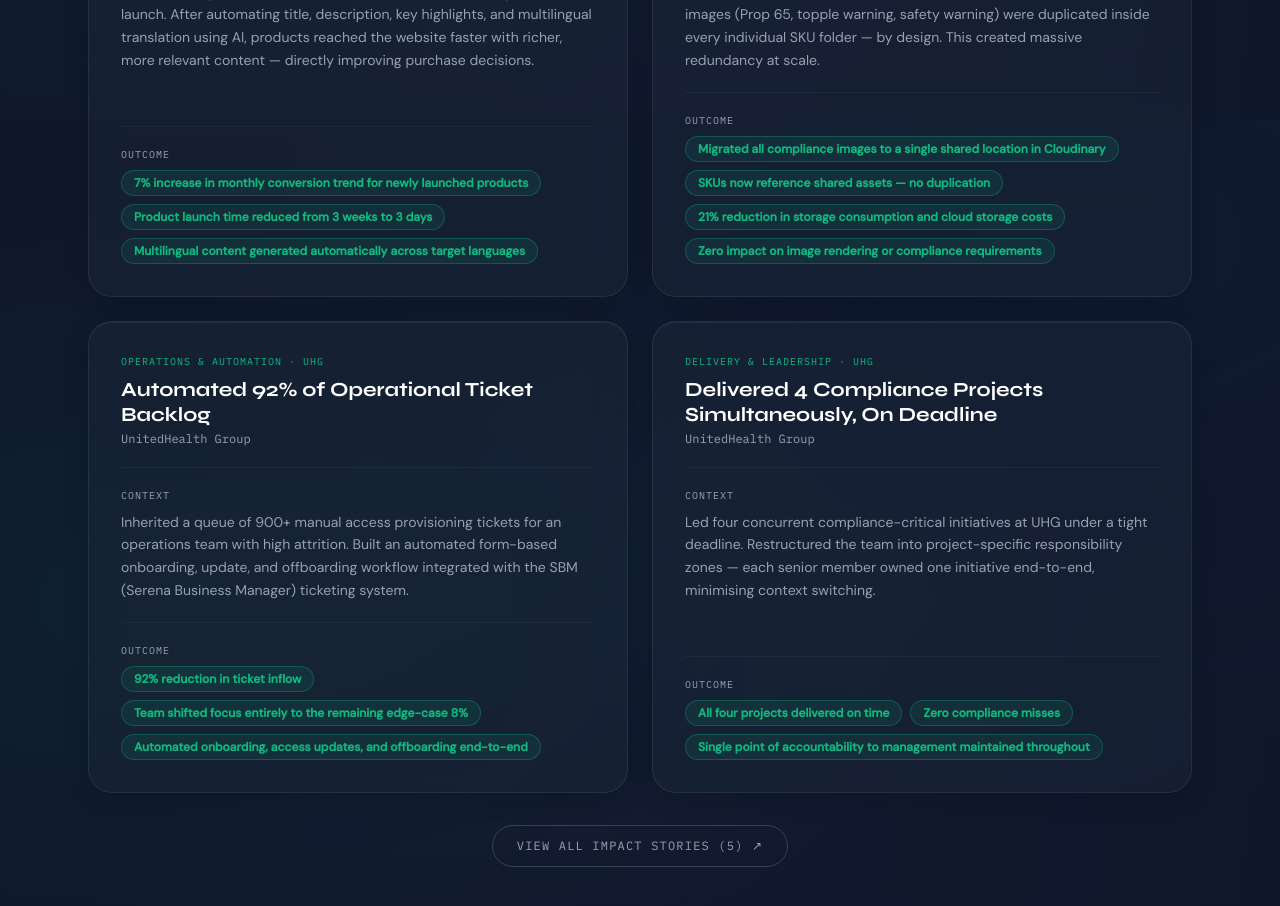
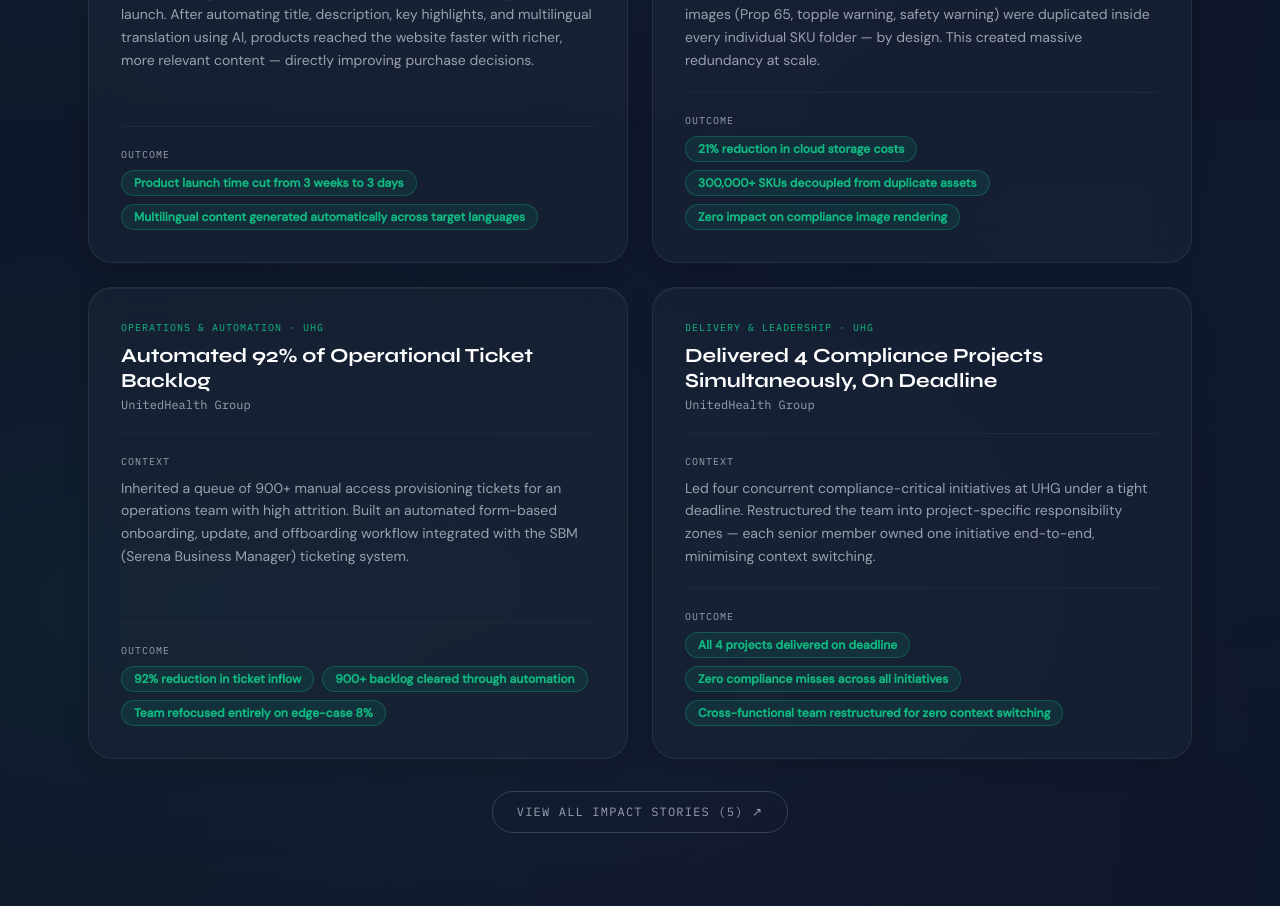
Before and after one commit to priyanshup/Portfolio, a React (Vite) app: page /#/ in a window 1280 px wide. Shown: the part 5480-6386 px from the top of the page. Built offline with nearby package versions, Linux system fonts and the light colour scheme.

Commit message:
Cosmetic changes for better readability.

```diff
--- a/src/content/case-studies/uhg-claims-transformation/index.jsx
+++ b/src/content/case-studies/uhg-claims-transformation/index.jsx
@@ -32,8 +32,7 @@ const UHGClaimsCaseStudy = () => (
     {/* ── HEADLINE METRICS ── */}
     <MetricRow metrics={[
       { val: "~20%", label: "Faster Payment Cycles" },
-      { val: "4",    label: "Intelligence Logic Types Built" },
-      { val: "0",    label: "Silent Claim Drops" },
+      { val: "M+",   label: "Claims Processed — No Silent Drops" },
     ]} />
 
     <Divider />
--- a/src/content/case-studies/uhg-zero-downtime-migration/index.jsx
+++ b/src/content/case-studies/uhg-zero-downtime-migration/index.jsx
@@ -185,7 +185,7 @@ const UHGMigrationCaseStudy = () => (
     <Divider />
 
     {/* ── WHAT WE BUILT ── */}
-    <H2>What Was Delivered</H2>
+    <H2>What We Built</H2>
 
     <P>
       The core deliverable was a complete, verified migration from a proprietary
--- a/src/data/impactStories.js
+++ b/src/data/impactStories.js
@@ -23,8 +23,7 @@ export const impactStories = [
     context:
       "Product listings were manually written and translated, taking 3 weeks per launch. After automating title, description, key highlights, and multilingual translation using AI, products reached the website faster with richer, more relevant content — directly improving purchase decisions.",
     outcomes: [
-      "7% increase in monthly conversion trend for newly launched products",
-      "Product launch time reduced from 3 weeks to 3 days",
+      "Product launch time cut from 3 weeks to 3 days",
       "Multilingual content generated automatically across target languages",
     ],
   },
@@ -35,10 +34,9 @@ export const impactStories = [
     context:
       "Across 300,000+ SKUs stored in Cloudinary, mandatory compliance images (Prop 65, topple warning, safety warning) were duplicated inside every individual SKU folder — by design. This created massive redundancy at scale.",
     outcomes: [
-      "Migrated all compliance images to a single shared location in Cloudinary",
-      "SKUs now reference shared assets — no duplication",
-      "21% reduction in storage consumption and cloud storage costs",
-      "Zero impact on image rendering or compliance requirements",
+      "21% reduction in cloud storage costs",
+      "300,000+ SKUs decoupled from duplicate assets",
+      "Zero impact on compliance image rendering",
     ],
   },
   {
@@ -49,8 +47,8 @@ export const impactStories = [
       "Inherited a queue of 900+ manual access provisioning tickets for an operations team with high attrition. Built an automated form-based onboarding, update, and offboarding workflow integrated with the SBM (Serena Business Manager) ticketing system.",
     outcomes: [
       "92% reduction in ticket inflow",
-      "Team shifted focus entirely to the remaining edge-case 8%",
-      "Automated onboarding, access updates, and offboarding end-to-end",
+      "900+ backlog cleared through automation",
+      "Team refocused entirely on edge-case 8%",
     ],
   },
   {
@@ -60,9 +58,9 @@ export const impactStories = [
     context:
       "Led four concurrent compliance-critical initiatives at UHG under a tight deadline. Restructured the team into project-specific responsibility zones — each senior member owned one initiative end-to-end, minimising context switching.",
     outcomes: [
-      "All four projects delivered on time",
-      "Zero compliance misses",
-      "Single point of accountability to management maintained throughout",
+      "All 4 projects delivered on deadline",
+      "Zero compliance misses across all initiatives",
+      "Cross-functional team restructured for zero context switching",
     ],
   },
   {
@@ -72,9 +70,9 @@ export const impactStories = [
     context:
       "Support team was manually executing 25+ SQL and shell scripts daily at varying frequencies. As a developer at UHG, designed and built a forever-running shell script cron engine scheduled via TWS (Tivoli Workload Scheduler).",
     outcomes: [
-      "Fully automated script execution and email notifications",
-      "Built-in resume logic ensured no missed executions after system restarts",
-      "Eliminated daily manual effort for the entire support team",
+      "Eliminated daily manual execution for entire support team",
+      "Zero missed schedules — auto-resumes after system restart",
+      "25+ scripts automated across SQL and shell",
     ],
   },
 ];
```
